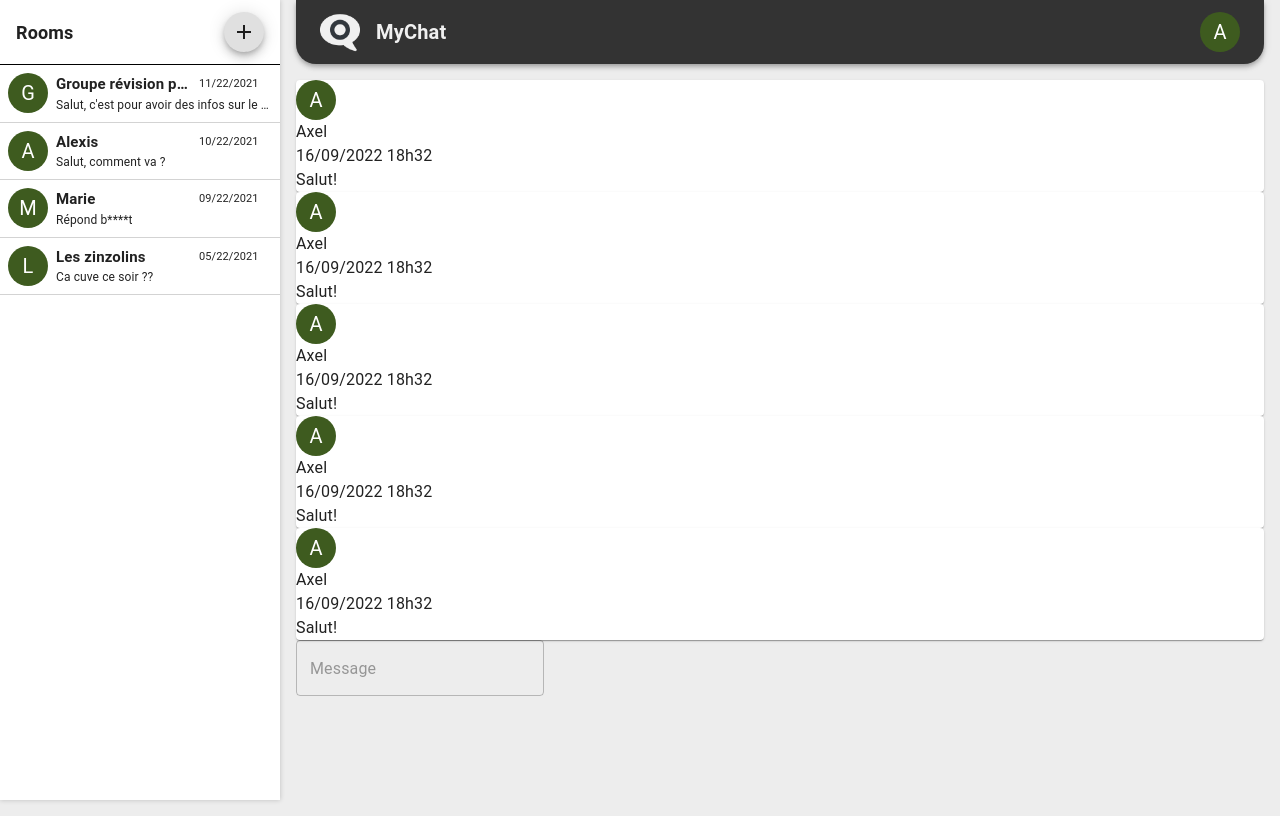
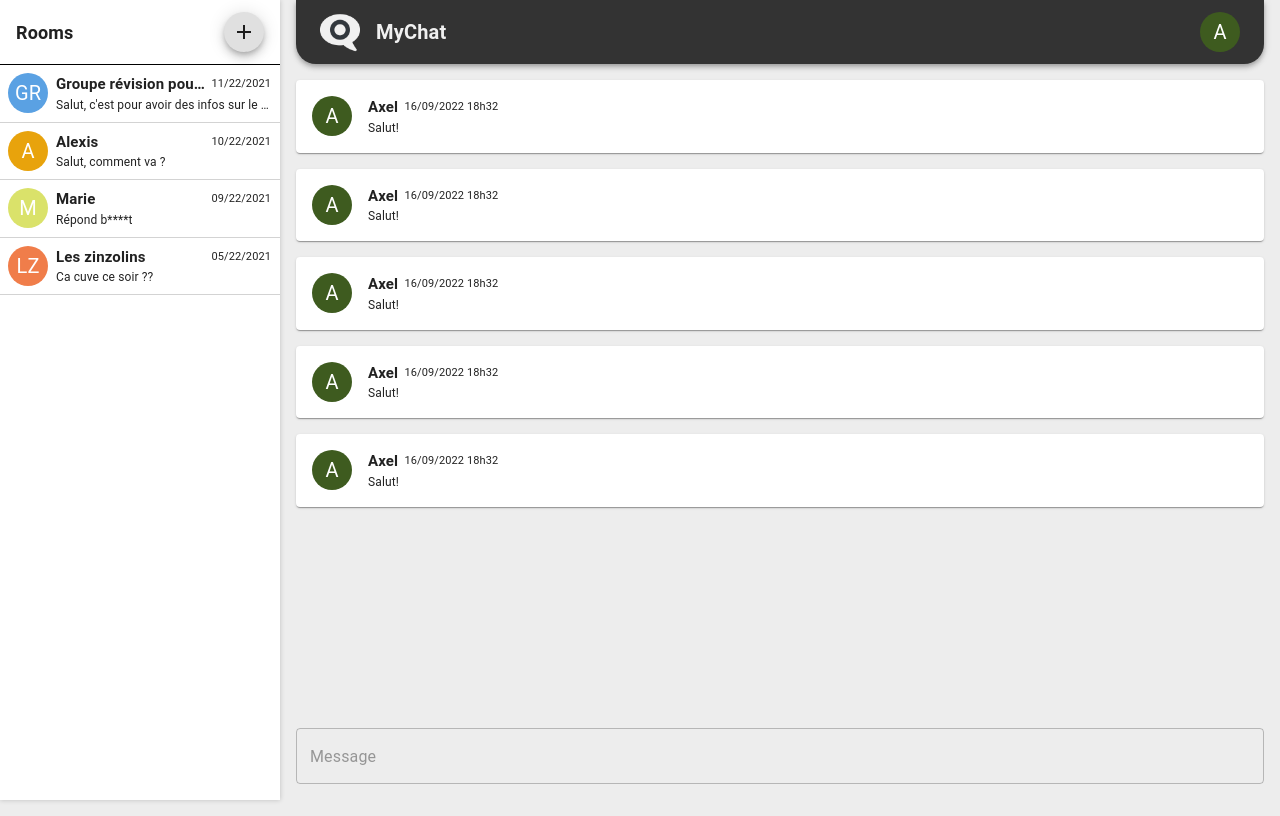
Before and after one commit to AxelVivite/Epitech-MyTchat, a React (Create React App) app in the folder frontend/: page / in a window 1280 px wide. Both pictures are taken after a click on the button "SE CONNECTER". Built offline with nearby package versions, Linux system fonts and the light colour scheme.

Commit message:
[FEAT] Added tchat

```diff
--- a/frontend/src/App.scss
+++ b/frontend/src/App.scss
@@ -122,7 +122,7 @@ p.rooms {
 }
 
 p.name {
-    max-width: 135px;
+    max-width: 150px;
     font-size: 15px;
     font-weight: bold;
     text-overflow: ellipsis;
@@ -133,6 +133,14 @@ p.date {
     width: 65px;
     font-size: 11px;
     margin: auto 0;
+    text-align: end;
+}
+
+p.datetime {
+    width: 100px;
+    font-size: 11px;
+    margin: auto 0;
+    text-align: end;
 }
 
 p.message {
--- a/frontend/src/components/atoms/Avatar.tsx
+++ b/frontend/src/components/atoms/Avatar.tsx
@@ -17,15 +17,17 @@ const Avatar = (props: AvatarProps): JSX.Element => {
     const getInitial = (str: string): string => {
         if (str.length === 0)
             return (intToChar(getRandomInt(26)));
+        if (str.indexOf(' ') >= 0)
+            return(`${str[0]}${str.split(" ")[1][0]}`)
         return (str[0]);
     };
 
     return (
         <MuiAvatar
             className={props.className}
-            sx={{ backgroundColor: stringToColor("Axel") }}
+            sx={{ backgroundColor: stringToColor(props.name) }}
         >
-            {getInitial(props.name)}
+            {getInitial(props.name).toUpperCase()}
         </MuiAvatar>
     );
 };
--- a/frontend/src/components/molecules/InputMessage.tsx
+++ b/frontend/src/components/atoms/InputMessage.tsx
@@ -4,9 +4,7 @@ import TextField from "@mui/material/TextField";
 
 const InputMessage = (): JSX.Element => {
     return (
-        <div>
-            <TextField id="outlined-basic" placeholder="Message" variant="outlined" />
-        </div>
+        <TextField className="" placeholder="Message" variant="outlined" />
     );
 };
 
--- a/frontend/src/components/layouts/pageLayout/Drawer.tsx
+++ b/frontend/src/components/layouts/pageLayout/Drawer.tsx
@@ -8,7 +8,7 @@ import {
 } from "@mui/material/";
 import AddIcon from '@mui/icons-material/Add';
 
-import Rooms from "./Rooms";
+import Rooms from "../../molecules/Rooms";
 
 interface DrawerProps {
     handleClickDrawerButton: () => void;
--- a/frontend/src/components/layouts/pageLayout/PageLayout.tsx
+++ b/frontend/src/components/layouts/pageLayout/PageLayout.tsx
@@ -31,14 +31,7 @@ const PageLayout = (props: PageLayoutProps): JSX.Element => {
                 }}
             >
                 <Header handleClickDrawerButton={handleClickDrawerButton} />
-                <Box
-                    sx={{
-                        margin: "64 auto 0 auto",
-                        minHeight: "calc(100vh - 64px)"
-                    }}
-                >
-                    {props.children}
-                </Box>
+                {props.children}
             </Box>
         </>
     );
--- a/frontend/src/components/molecules/Message.tsx
+++ b/frontend/src/components/molecules/Message.tsx
@@ -14,14 +14,14 @@ interface MessageProps {
 
 const Message = (props: MessageProps): JSX.Element => {
     return (
-        <Card>
-            <Avatar name={props.username} />
-            <Box>
-                <Box>
-                    <Typography>{props.username}</Typography>
-                    <Typography>{props.datetime}</Typography>
+        <Card className="row p--16 mb--16">
+            <Avatar name={props.username} className="mr--16" />
+            <Box className="col flex-grow--1">
+                <Box className="row">
+                    <Typography className="name">{props.username}</Typography>
+                    <Typography className="datetime">{props.datetime}</Typography>
                 </Box>
-                <Typography>{props.message}</Typography>
+                <Typography className="message">{props.message}</Typography>
             </Box>
         </Card>
     );
--- a/frontend/src/components/layouts/pageLayout/Rooms.tsx
+++ b/frontend/src/components/molecules/Rooms.tsx
@@ -7,7 +7,7 @@ import {
     Typography,
 } from "@mui/material";
 
-import Avatar from "../../atoms/Avatar";
+import Avatar from "../atoms/Avatar";
 
 interface RoomProps {
     "name": string;
@@ -23,7 +23,7 @@ export const Room = (props: RoomProps): JSX.Element => {
                 <Box className="col pl--8" sx={{width: "calc(100% - 48px)"}}>
                     <Box className="row">
                         <Typography className="name flex-grow--1">{props.name}</Typography>
-                        <Typography className="date pl--8">{props.date}</Typography>
+                        <Typography className="date">{props.date}</Typography>
                     </Box>
                     <Typography className="message">{props.message}</Typography>
                 </Box>
--- a/frontend/src/components/views/Tchat.tsx
+++ b/frontend/src/components/views/Tchat.tsx
@@ -1,14 +1,17 @@
 import PageLayout from "../layouts/pageLayout/PageLayout";
 
 import Message from "../molecules/Message";
-import InputMessage from "../molecules/InputMessage";
+import InputMessage from "../atoms/InputMessage";
 import Box from "@mui/material/Box";
 
 const Tchat = (): JSX.Element => {
     return (
         <div className="Test">
             <PageLayout>
-                <Box className="col ">
+                <Box
+                    sx={{ minHeight: "calc(100vh - 96px)" }}
+                    className="col flex--space-between"
+                >
                     <Box>
                         <Message username="Axel" datetime="16/09/2022 18h32" message="Salut!" />
                         <Message username="Axel" datetime="16/09/2022 18h32" message="Salut!" />
```
